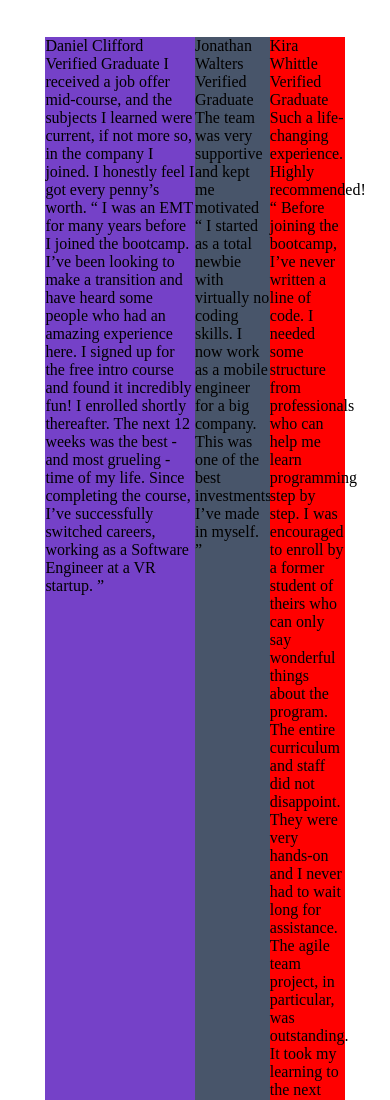
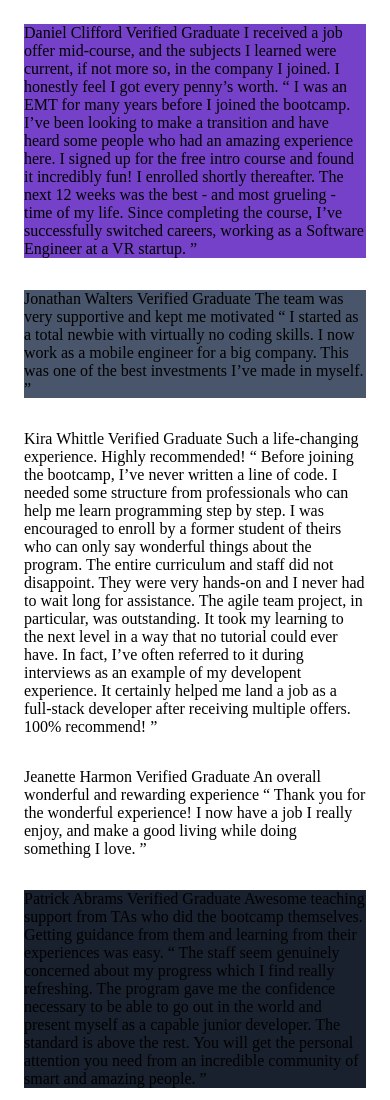
Before and after one commit to KPq66dw8L/testimonials-grid-section, a plain HTML site: page index.html in a window 390 px wide. Shown: the top 1100 px of the page. Drawn offline with Linux system fonts and the light colour scheme.

Commit message:
la forme est bonne (sauf media query smartphone

```diff
--- a/css/styles.css
+++ b/css/styles.css
@@ -5,14 +5,18 @@ html {
 
 .grid {
     display: grid;
-    grid-template-columns: 50% 25% 25%;
+    grid-template-columns: 1fr 1fr 1fr 1fr;
     grid-template-rows: 1fr 1fr;
-    margin: 10%;
 }
 
+.testimonial {
+    margin: 1rem;
+}
 
 .daniel {
     background-color: hsl(263, 55%, 52%);
+    grid-row-start: 1;
+    grid-column: 1/3;
 }
 .jonathan {
     background-color: hsl(217, 19%, 35%);
@@ -22,18 +26,23 @@ html {
 }
 .patrick {
     background-color: hsl(219, 29%, 14%);
+    grid-column: 2/4;
+    grid-row-start: 2;
 }
 .kira {
-    background-color: red;
+    background-color: white;
+    grid-column-start: 4;
+    grid-row: 1/3;
 }
-
-
-
-
-
-
-
 
 
 .attribution { font-size: 11px; text-align: center; }
 .attribution a { color: hsl(228, 45%, 44%); }
+
+@media only screen and (max-width: 800px) {
+
+    .grid {
+        display: flex;
+        flex-direction: column;
+    }
+  }
--- a/index.html
+++ b/index.html
@@ -20,7 +20,7 @@
 
   <div class="grid">
 <!--     <div class="ligne1"></div> -->
-    <div class=" daniel">
+    <div class="testimonial daniel">
       Daniel Clifford
       Verified Graduate
 
@@ -34,7 +34,7 @@
       the course, I’ve successfully switched careers, working as a Software Engineer at a VR startup. ”
     </div>
 
-    <div class=" jonathan">
+    <div class="testimonial jonathan">
       Jonathan Walters
       Verified Graduate
 
@@ -44,7 +44,7 @@
       for a big company. This was one of the best investments I’ve made in myself. ”
     </div>
 
-    <div class="kira">
+    <div class="testimonial kira">
       Kira Whittle
       Verified Graduate
 
@@ -60,7 +60,7 @@
       100% recommend! ”
     </div>
 
-    <div class=" jeanette">
+    <div class="testimonial jeanette">
       Jeanette Harmon
       Verified Graduate
 
@@ -70,7 +70,7 @@
       while doing something I love. ”
     </div>
 
-    <div class=" patrick">
+    <div class="testimonial patrick">
       Patrick Abrams
       Verified Graduate
 
```
